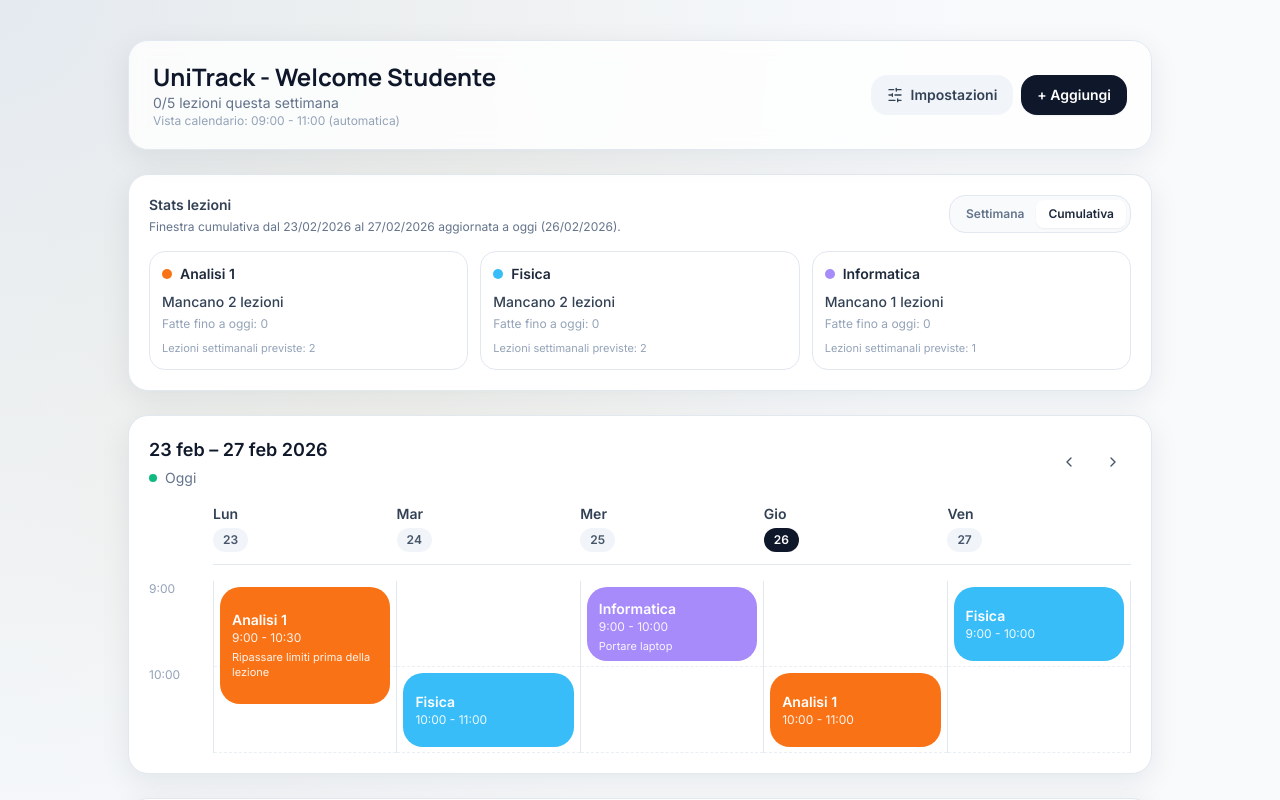
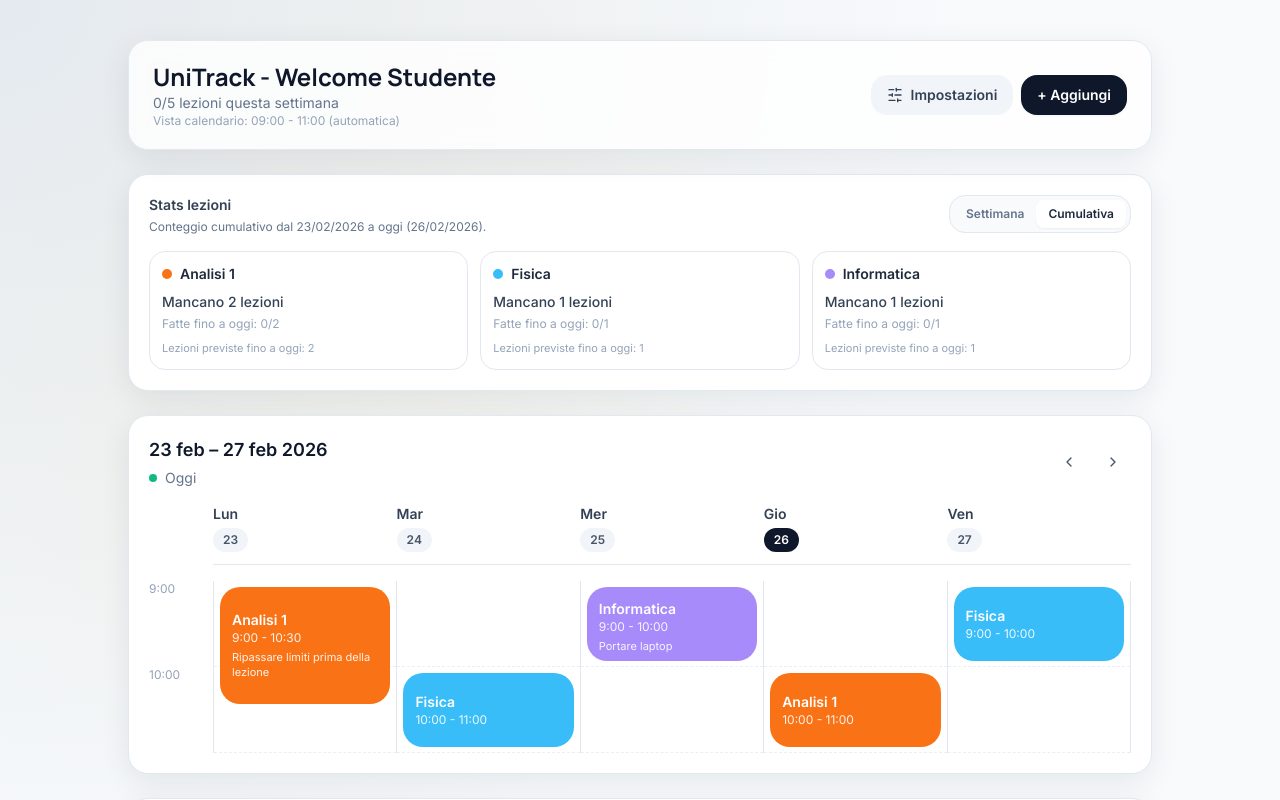
Before and after one commit to MarianoAkaMery/MyUniversityPlan-by-Some-LLMS, a React (Vite) app: page / in a window 1280 px wide. Both pictures are taken after a click on the button "Cumulativa". Shown: the top 800 px of the page. Built offline with nearby package versions, Linux system fonts and the light colour scheme.

Commit message:
Added total report

```diff
--- a/src/App.tsx
+++ b/src/App.tsx
@@ -17,7 +17,7 @@ const MIN_VISIBLE_HOUR = 6;
 const MAX_VISIBLE_HOUR = 23;
 
 type CalendarWindow = { startHour: number; endHour: number };
-type CumulativeWindow = { startDate: string; endDate: string };
+type CumulativeWindow = { startDate: string };
 
 type BackupPayload = {
   version: 1;
@@ -100,18 +100,10 @@ const fromDateKey = (dateKey: string) => {
   return new Date(year, (month || 1) - 1, day || 1);
 };
 
-const minDate = (a: Date, b: Date) => (a.getTime() <= b.getTime() ? a : b);
-
 const isValidCumulativeWindow = (value: unknown): value is CumulativeWindow => {
   if (!value || typeof value !== "object") return false;
-  const maybe = value as { startDate?: unknown; endDate?: unknown };
-  return (
-    typeof maybe.startDate === "string" &&
-    typeof maybe.endDate === "string" &&
-    /^\d{4}-\d{2}-\d{2}$/.test(maybe.startDate) &&
-    /^\d{4}-\d{2}-\d{2}$/.test(maybe.endDate) &&
-    maybe.startDate <= maybe.endDate
-  );
+  const maybe = value as { startDate?: unknown };
+  return typeof maybe.startDate === "string" && /^\d{4}-\d{2}-\d{2}$/.test(maybe.startDate);
 };
 
 const parseInlineMarkdown = (text: string): React.ReactNode[] => {
@@ -210,7 +202,6 @@ const AppContent = () => {
   const [draftEndHour, setDraftEndHour] = React.useState("15");
   const [draftUsername, setDraftUsername] = React.useState("Studente");
   const [draftCumulativeStartDate, setDraftCumulativeStartDate] = React.useState("");
-  const [draftCumulativeEndDate, setDraftCumulativeEndDate] = React.useState("");
   const [notesViewMode, setNotesViewMode] = React.useState<"editor" | "formatted">("formatted");
   const fileInputRef = React.useRef<HTMLInputElement>(null);
   const notesTextareaRef = React.useRef<HTMLTextAreaElement>(null);
@@ -219,7 +210,6 @@ const AppContent = () => {
   const MAX_WEEK_OFFSET = 52;
   const { completed, total } = getWeekProgress(weekOffset);
   const weekStart = startOfWeekMonday(addDays(new Date(), weekOffset * 7));
-  const weekEnd = addDays(weekStart, 4);
   const today = new Date();
   today.setHours(0, 0, 0, 0);
 
@@ -292,23 +282,14 @@ const AppContent = () => {
       setDraftEndHour(String(visibleEndHour));
       setDraftUsername(username);
       setDraftCumulativeStartDate(cumulativeWindow?.startDate ?? "");
-      setDraftCumulativeEndDate(cumulativeWindow?.endDate ?? "");
     }
   }, [isSettingsOpen, visibleStartHour, visibleEndHour, username, cumulativeWindow]);
 
   const saveSettings = () => {
     const start = Number(draftStartHour);
     const end = Number(draftEndHour);
-    const hasCompleteCumulativeWindow = Boolean(draftCumulativeStartDate && draftCumulativeEndDate);
-    const hasPartialCumulativeWindow = Boolean(draftCumulativeStartDate || draftCumulativeEndDate);
 
-    if (
-      !Number.isFinite(start) ||
-      !Number.isFinite(end) ||
-      end <= start ||
-      hasPartialCumulativeWindow !== hasCompleteCumulativeWindow ||
-      (hasCompleteCumulativeWindow && draftCumulativeStartDate > draftCumulativeEndDate)
-    ) {
+    if (!Number.isFinite(start) || !Number.isFinite(end) || end <= start) {
       return;
     }
 
@@ -319,10 +300,9 @@ const AppContent = () => {
     setCalendarWindow(nextWindow);
     window.localStorage.setItem(CALENDAR_WINDOW_STORAGE_KEY, JSON.stringify(nextWindow));
 
-    if (hasCompleteCumulativeWindow) {
+    if (draftCumulativeStartDate) {
       const nextCumulativeWindow = {
         startDate: draftCumulativeStartDate,
-        endDate: draftCumulativeEndDate,
       };
       setCumulativeWindow(nextCumulativeWindow);
       window.localStorage.setItem(CUMULATIVE_WINDOW_STORAGE_KEY, JSON.stringify(nextCumulativeWindow));
@@ -342,7 +322,6 @@ const AppContent = () => {
   const resetCumulativeWindowSettings = () => {
     setCumulativeWindow(null);
     setDraftCumulativeStartDate("");
-    setDraftCumulativeEndDate("");
     window.localStorage.removeItem(CUMULATIVE_WINDOW_STORAGE_KEY);
   };
 
@@ -483,16 +462,9 @@ const AppContent = () => {
 
   const completedOccurrences = Object.keys(completedByDate);
   const cumulativeStartKey = cumulativeWindow?.startDate ?? toDateKey(weekStart);
-  const cumulativeEndKey = cumulativeWindow?.endDate ?? toDateKey(weekEnd);
   const cumulativeStartDate = fromDateKey(cumulativeStartKey);
-  const cumulativeEndDate = fromDateKey(cumulativeEndKey);
-  const cumulativeCheckpointDate = minDate(today, cumulativeEndDate);
+  const cumulativeCheckpointDate = today;
   const cumulativeCheckpointKey = toDateKey(cumulativeCheckpointDate);
-  const hasInvalidDraftCumulativeWindow =
-    Boolean(draftCumulativeStartDate || draftCumulativeEndDate) &&
-    (!draftCumulativeStartDate ||
-      !draftCumulativeEndDate ||
-      draftCumulativeStartDate > draftCumulativeEndDate);
 
   const subjectStats = subjects
     .map((subject) => {
@@ -502,8 +474,9 @@ const AppContent = () => {
         const dateKey = toDateKey(addDays(weekStart, lesson.dayIndex));
         return count + (isLessonCompleted(lesson.id, dateKey) ? 1 : 0);
       }, 0);
-      const cumulativeTotalLessons = subjectLessons.reduce(
-        (count, lesson) => count + countWeeklyOccurrencesInRange(lesson.dayIndex, cumulativeStartDate, cumulativeEndDate),
+      const cumulativeScheduledToDate = subjectLessons.reduce(
+        (count, lesson) =>
+          count + countWeeklyOccurrencesInRange(lesson.dayIndex, cumulativeStartDate, cumulativeCheckpointDate),
         0
       );
       const cumulativeCompletedLessons = subjectLessons.reduce(
@@ -519,9 +492,9 @@ const AppContent = () => {
           }).length,
         0
       );
-      const cumulativeRemainingLessons = Math.max(cumulativeTotalLessons - cumulativeCompletedLessons, 0);
+      const cumulativeRemainingLessons = Math.max(cumulativeScheduledToDate - cumulativeCompletedLessons, 0);
 
-      const totalLessons = statsMode === "week" ? weekTotalLessons : cumulativeTotalLessons;
+      const totalLessons = statsMode === "week" ? weekTotalLessons : cumulativeScheduledToDate;
       const completedLessons = statsMode === "week" ? weekCompletedLessons : cumulativeCompletedLessons;
       const remainingLessons = statsMode === "week" ? weekTotalLessons - weekCompletedLessons : cumulativeRemainingLessons;
 
@@ -627,10 +600,9 @@ const AppContent = () => {
                   <div>
                   <div className="text-sm font-medium text-slate-700">Finestra stats cumulative</div>
                   <div className="mt-1 text-xs text-slate-500">
-                    Imposta manualmente da quando a quando deve contare la vista cumulativa.
+                    Imposta da quando deve partire il conteggio cumulativo. La fine e sempre oggi.
                   </div>
                 </div>
-                <div className="grid grid-cols-2 gap-4">
                 <div className="space-y-2">
                   <label className="text-sm font-medium text-slate-600">Data inizio</label>
                   <Input
@@ -639,20 +611,6 @@ const AppContent = () => {
                     onChange={(event) => setDraftCumulativeStartDate(event.target.value)}
                   />
                 </div>
-                  <div className="space-y-2">
-                    <label className="text-sm font-medium text-slate-600">Data fine</label>
-                    <Input
-                      type="date"
-                      value={draftCumulativeEndDate}
-                      onChange={(event) => setDraftCumulativeEndDate(event.target.value)}
-                    />
-                  </div>
-                </div>
-                {hasInvalidDraftCumulativeWindow && (
-                  <p className="text-xs text-rose-600">
-                    Inserisci entrambe le date e assicurati che la data finale sia successiva o uguale a quella iniziale.
-                  </p>
-                )}
                 <div className="flex flex-wrap items-center gap-2">
                   <Button type="button" variant="ghost" onClick={resetCumulativeWindowSettings}>
                     Reset finestra cumulativa
@@ -685,7 +643,7 @@ const AppContent = () => {
                 <Button
                   type="button"
                   onClick={saveSettings}
-                  disabled={Number(draftEndHour) <= Number(draftStartHour) || hasInvalidDraftCumulativeWindow}
+                  disabled={Number(draftEndHour) <= Number(draftStartHour)}
                 >
                   Salva impostazioni
                 </Button>
@@ -701,7 +659,7 @@ const AppContent = () => {
               <div className="mt-1 text-xs text-slate-500">
                 {statsMode === "week"
                   ? "Panoramica delle lezioni ancora da seguire in questa settimana."
-                  : `Finestra cumulativa dal ${cumulativeStartDate.toLocaleDateString("it-IT")} al ${cumulativeEndDate.toLocaleDateString("it-IT")} aggiornata a oggi (${cumulativeCheckpointDate.toLocaleDateString("it-IT")}).`}
+                  : `Conteggio cumulativo dal ${cumulativeStartDate.toLocaleDateString("it-IT")} a oggi (${cumulativeCheckpointDate.toLocaleDateString("it-IT")}).`}
               </div>
             </div>
             <div className="inline-flex rounded-xl border border-slate-200 bg-slate-50 p-1">
@@ -754,13 +712,13 @@ const AppContent = () => {
                         Mancano {stat.remainingLessons} lezioni
                       </div>
                       <div className="mt-1 text-xs text-slate-400">
-                        Fatte fino a oggi: {stat.completedLessons}
+                        Fatte fino a oggi: {stat.completedLessons}/{stat.totalLessons}
                       </div>
                     </>
                   )}
                   {statsMode === "semester" && (
                     <div className="mt-2 text-[11px] text-slate-400">
-                      Lezioni settimanali previste: {stat.weekTotalLessons}
+                      Lezioni previste fino a oggi: {stat.totalLessons}
                     </div>
                   )}
                 </div>
```
Lines whose indentation alone changed are shown as unchanged.
